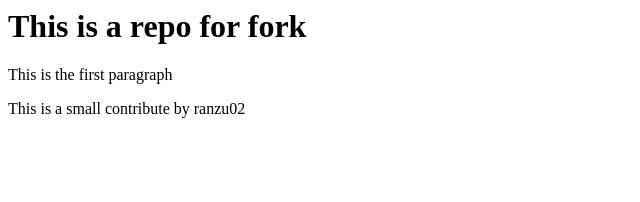
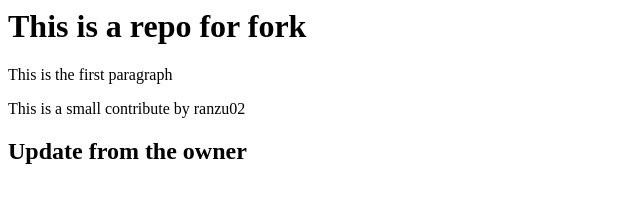
Before and after one commit to jollyranzu/repofork, a plain HTML site: page index.html in a window 1280 px wide. Shown: the whole page, without its empty margins (0-640 px from the left). Drawn offline with Linux system fonts and the light colour scheme.

Commit message:
Owner update index.html

```diff
--- a/index.html
+++ b/index.html
@@ -2,4 +2,5 @@
   <h1>This is a repo for fork</h1>
   <p>This is the first paragraph</p>
   <p>This is a small contribute by ranzu02</p>
+  <h2>Update from the owner</h2>
 </html>
```
